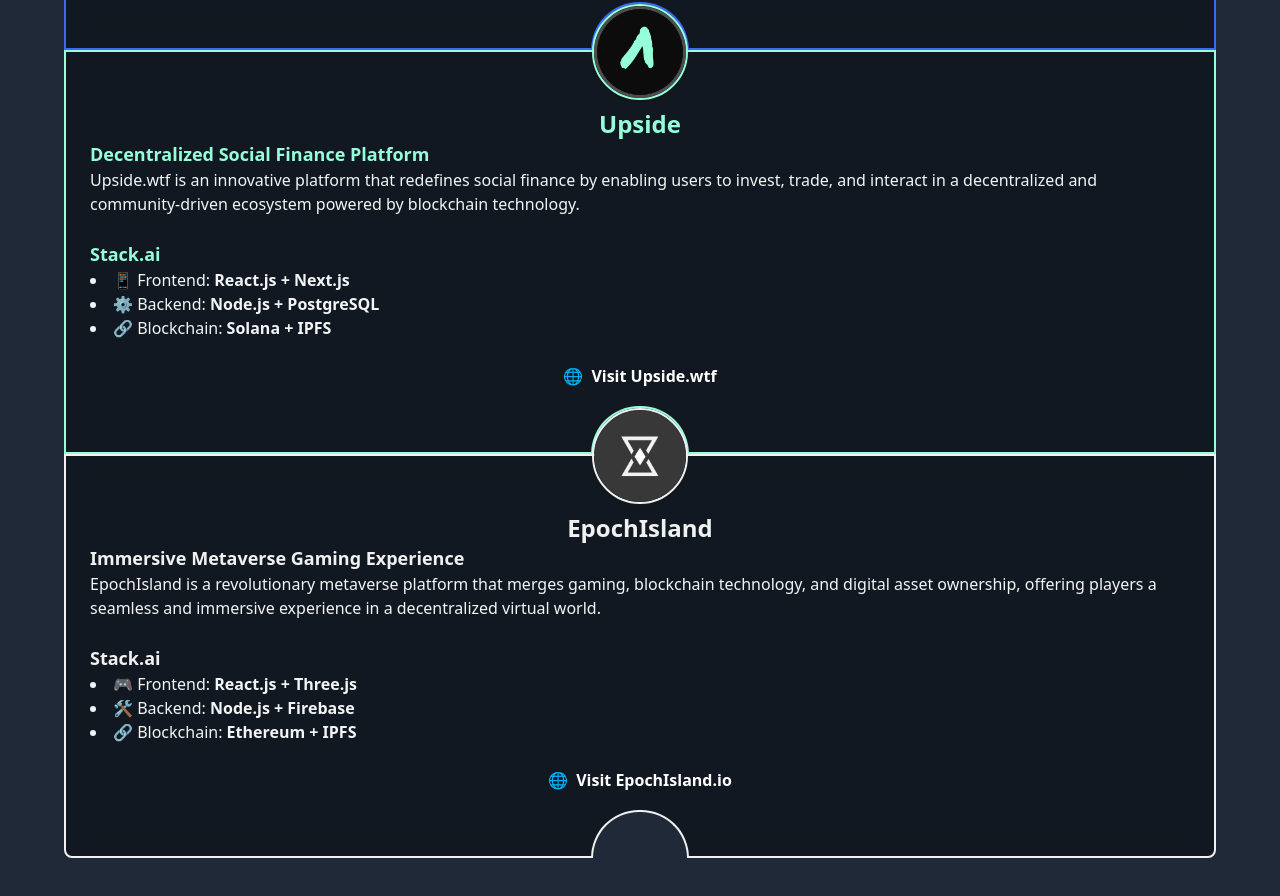
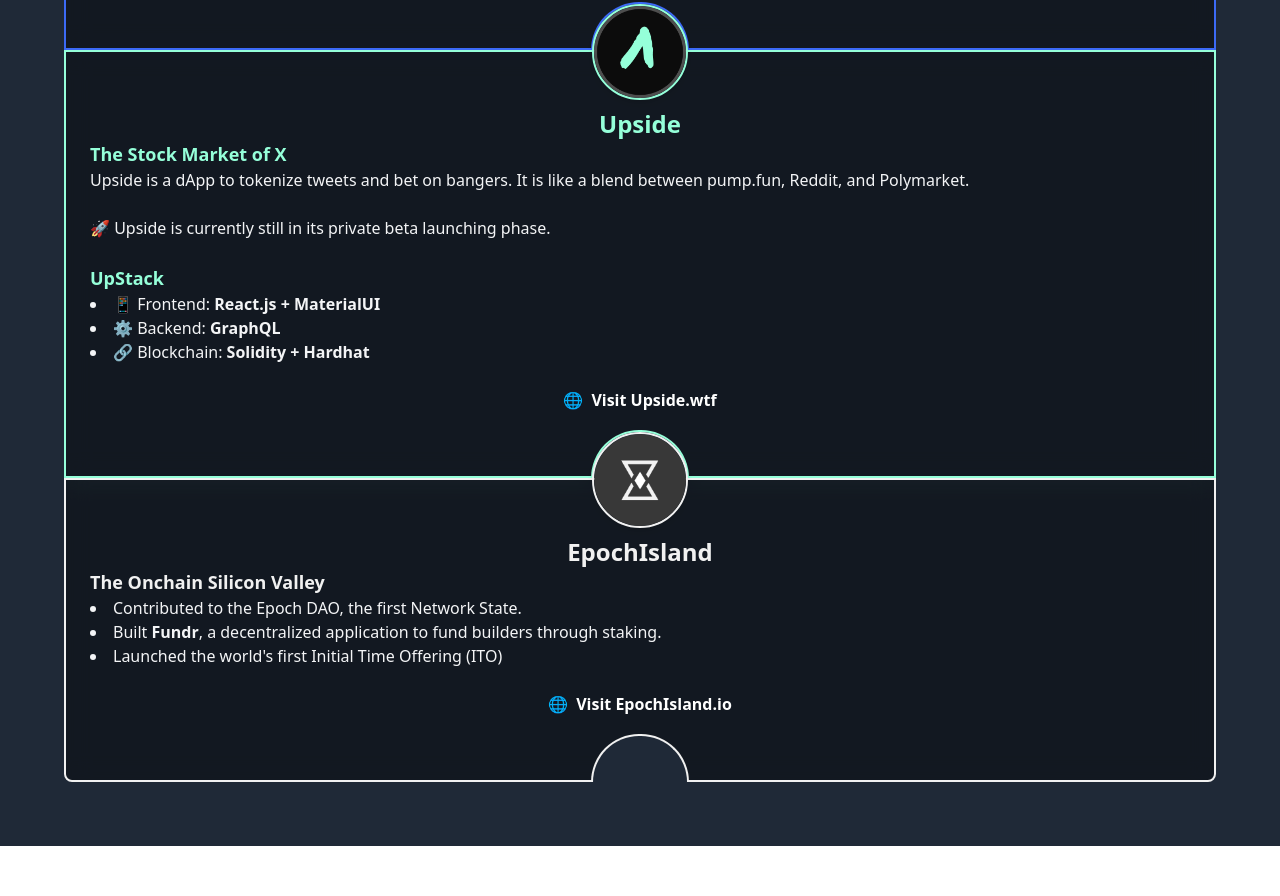
Before and after one commit to Walie-Matthieu/Walie-Matthieu, a Next.js app: page / in a window 1280 px wide. Shown: the part 2182-3078 px from the top of the page. After the commit the page ends 3028 px from the top, so only its background shows below. Built offline with nearby package versions, Linux system fonts and the light colour scheme.

Commit message:
Upside & Epoch content done

```diff
--- a/src/app/projects/EpochIslandProject.tsx
+++ b/src/app/projects/EpochIslandProject.tsx
@@ -6,32 +6,23 @@ const EpochIslandProject: FC<ProjectContentProps> = ({ color }) => {
     <div className="text-start space-y-6 font-medium">
       <div>
         <h4 style={{ color }} className="text-lg font-bold">
-          Immersive Metaverse Gaming Experience
-        </h4>
-        <p>
-          EpochIsland is a revolutionary metaverse platform that merges gaming,
-          blockchain technology, and digital asset ownership, offering players a
-          seamless and immersive experience in a decentralized virtual world.
-        </p>
-      </div>
-      <div>
-        <h4 style={{ color }} className="text-lg font-bold">
-          Stack.ai
+          The Onchain Silicon Valley
         </h4>
         <ul className="list-disc list-inside">
+          <li>Contributed to the Epoch DAO, the first Network State.</li>
           <li>
-            🎮 Frontend: <span className="font-bold">React.js + Three.js</span>
+            Built <span className="font-bold">Fundr</span>, a decentralized
+            application to fund builders through staking.
           </li>
-          <li>
-            🛠 Backend: <span className="font-bold">Node.js + Firebase</span>
-          </li>
-          <li>
-            🔗 Blockchain: <span className="font-bold">Ethereum + IPFS</span>
-          </li>
+          <li>Launched the world's first Initial Time Offering (ITO)</li>
         </ul>
       </div>
       <div className="text-center">
-        <a className="bullet-link" href="https://epochisland.io" target="_blank">
+        <a
+          className="bullet-link"
+          href="https://epochisland.io"
+          target="_blank"
+        >
           <span>🌐</span>
           <span className="label">Visit EpochIsland.io</span>
         </a>
--- a/src/app/projects/UpsideWTFProject.tsx
+++ b/src/app/projects/UpsideWTFProject.tsx
@@ -6,27 +6,28 @@ const UpsideWTFProject: FC<ProjectContentProps> = ({ color }) => {
     <div className="text-start space-y-6 font-medium">
       <div>
         <h4 style={{ color }} className="text-lg font-bold">
-          Decentralized Social Finance Platform
+          The Stock Market of X
         </h4>
         <p>
-          Upside.wtf is an innovative platform that redefines social finance by
-          enabling users to invest, trade, and interact in a decentralized and
-          community-driven ecosystem powered by blockchain technology.
+          Upside is a dApp to tokenize tweets and bet on bangers. It is like a
+          blend between pump.fun, Reddit, and Polymarket.
         </p>
       </div>
+      <p>🚀 Upside is currently still in its private beta launching phase.</p>
       <div>
         <h4 style={{ color }} className="text-lg font-bold">
-          Stack.ai
+          UpStack
         </h4>
         <ul className="list-disc list-inside">
           <li>
-            📱 Frontend: <span className="font-bold">React.js + Next.js</span>
+            📱 Frontend:{" "}
+            <span className="font-bold">React.js + MaterialUI</span>
           </li>
           <li>
-            ⚙️ Backend: <span className="font-bold">Node.js + PostgreSQL</span>
+            ⚙️ Backend: <span className="font-bold">GraphQL</span>
           </li>
           <li>
-            🔗 Blockchain: <span className="font-bold">Solana + IPFS</span>
+            🔗 Blockchain: <span className="font-bold">Solidity + Hardhat</span>
           </li>
         </ul>
       </div>
```
